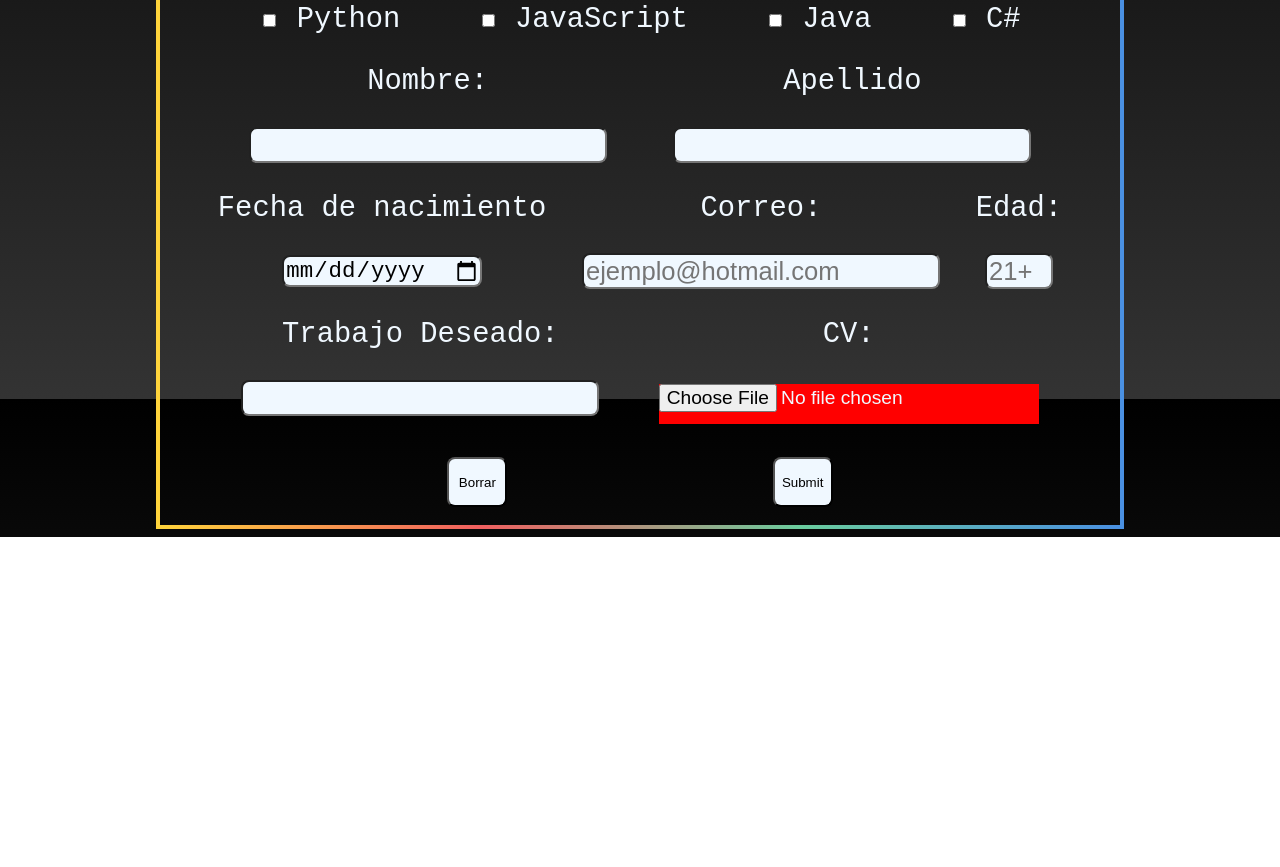
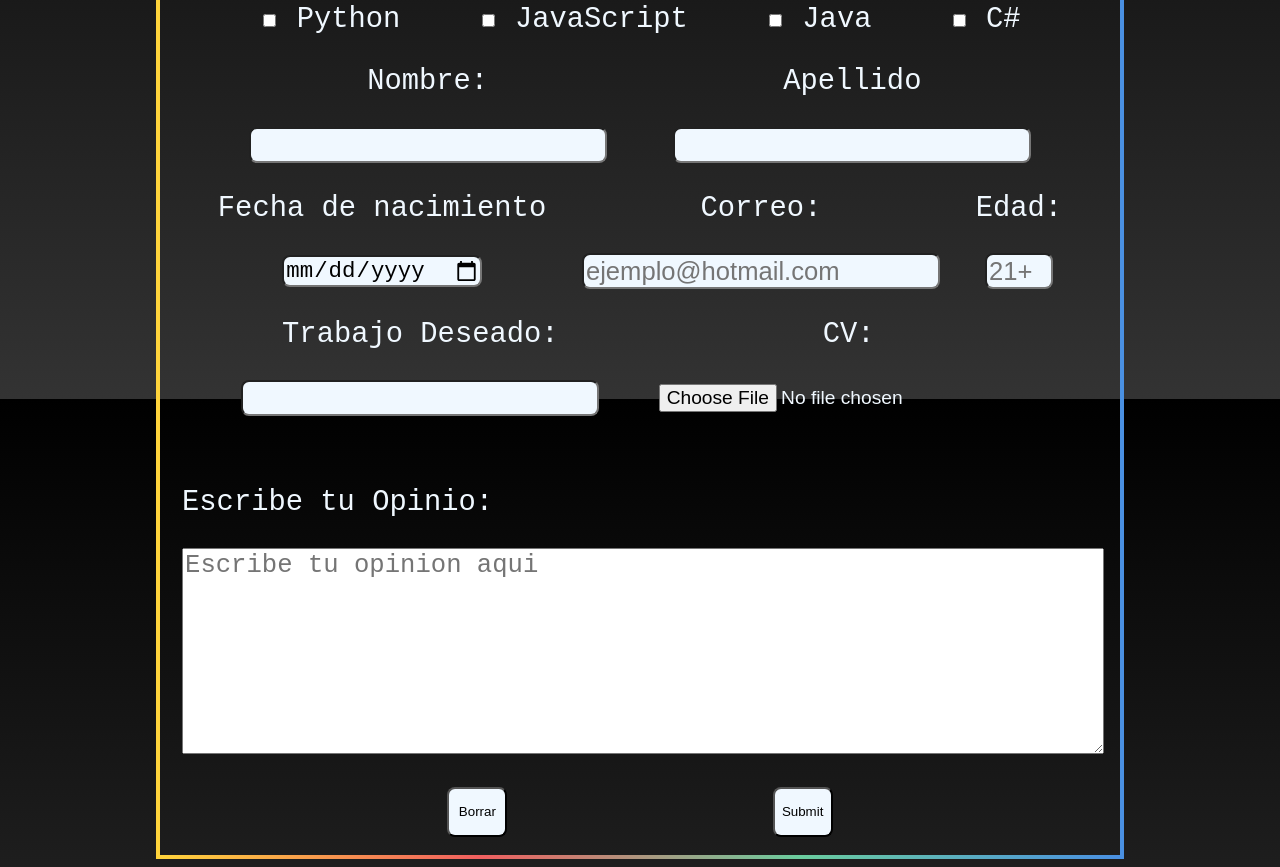
Before and after one commit to regaaron/Programacion-web, a plain HTML site: page Formulario/index.html in a window 1280 px wide. Shown: the part 401-1268 px from the top of the page. Before the commit the page ends 938 px from the top, so only its background shows below. Drawn offline with Linux system fonts and the light colour scheme.

```diff
--- a/Formulario/index.html
+++ b/Formulario/index.html
@@ -106,7 +106,14 @@
                     <p>CV:</p>
                     <input type="file" id="cv" name="cv" class="input-file">
                 </label>
+
             </div>
+            <br>
+
+            <label for="opinion">
+                <p>Escribe tu Opinio:</p>
+                <textarea name="opinion" id="opinion" placeholder="Escribe tu opinion aqui" ></textarea>
+            </label>
 
             <br>
             <div class="container">
@@ -114,6 +121,7 @@
                 <input type="submit" class="buttons"  onclick="show()">
             </div>
 
+
         </fieldset>
     </form>
     <script src="js/funciones.js"> </script>
--- a/Formulario/styles/style.css
+++ b/Formulario/styles/style.css
@@ -114,7 +114,15 @@
     height: 40px;
     width: 380px;
     font-size: 1.2rem;
-    background-color: red;
+    /* background-color: red; */
+}
+
+textarea{
+
+    display: block;
+    width: 100%;
+    height: 200px;
+    font-size: 1.6rem;
 }
 @font-face{
     font-family: 'Dancing Script';
```
